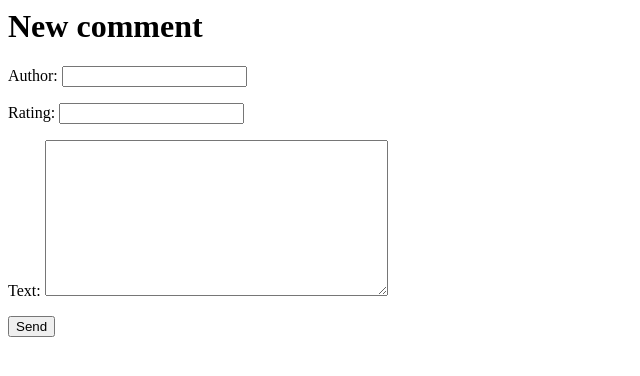
After one commit to Anmol98/Rotten-Professors, a Django app: template rotprof/templates/rotprof/add_comment_to_post.html in a window 1280 px wide. The commit adds this page. Shown: the top 376 px of the page, without its empty margins (0-640 px from the left). Run offline with Django 3.2, Linux system fonts and the light colour scheme; the template is opened without the code that fills it: values that come from a table or form of the project are taken from there, others are empty.

Commit message:
Added comment and rating button

```diff
--- /dev/null
+++ b/rotprof/forms.py
@@ -0,0 +1,9 @@
+from django import forms
+
+from .models import Professor, Comment
+
+class CommentForm(forms.ModelForm):
+
+    class Meta:
+        model = Comment
+        fields = ('author','rating', 'text',)
--- a/rotprof/models.py
+++ b/rotprof/models.py
@@ -14,6 +14,7 @@ class Professor(models.Model):
 class Comment(models.Model):
     post = models.ForeignKey('rotprof.Professor', on_delete=models.CASCADE, related_name='comments')
     author = models.CharField(max_length=200)
+    rating = models.IntegerField()
     text = models.TextField()
     created_date = models.DateTimeField(default=timezone.now)
     approved_comment = models.BooleanField(default=False)
--- /dev/null
+++ b/rotprof/templates/rotprof/add_comment_to_post.html
@@ -0,0 +1,9 @@
+{% extends 'rotprof/base.html' %}
+
+{% block content %}
+    <h1>New comment</h1>
+    <form method="POST" class="post-form">{% csrf_token %}
+        {{ form.as_p }}
+        <button type="submit" class="save btn btn-default">Send</button>
+    </form>
+{% endblock %}
--- a/rotprof/templates/rotprof/prof_detail.html
+++ b/rotprof/templates/rotprof/prof_detail.html
@@ -9,8 +9,10 @@
 
 <hr>
 <p> Comments: </p>
+<a class="btn btn-default" href="{% url 'add_comment_to_post' bran=post.Branch pk=post.pk %}">Add comment</a>
 {% for comment in post.comments.all %}
     <div class="comment">
+      <p> {{comment.rating}} </p>
       <p>{{ comment.text }}</p>
         <div class="date">{{ comment.created_date }}</div>
         <strong>{{ comment.author|linebreaks }}</strong>
--- a/rotprof/urls.py
+++ b/rotprof/urls.py
@@ -7,4 +7,5 @@ urlpatterns = [
     path('', views.branch_list, name='branch_list'),
     path('list/<str:branch>/', views.prof_list_branch, name='prof_list_branch'),
     path('list/<str:bran>/<int:pk>/', views.prof_detail, name='prof_detail'),
+    path('list/<str:bran>/<int:pk>/comment/', views.add_comment_to_post, name='add_comment_to_post'),
 ]+ static(settings.MEDIA_URL, document_root=settings.MEDIA_ROOT)
```
Also changed, not shown: rotprof/views.py (+18 -1 lines), rotprof/migrations/0003_comment_rating.py (added).
